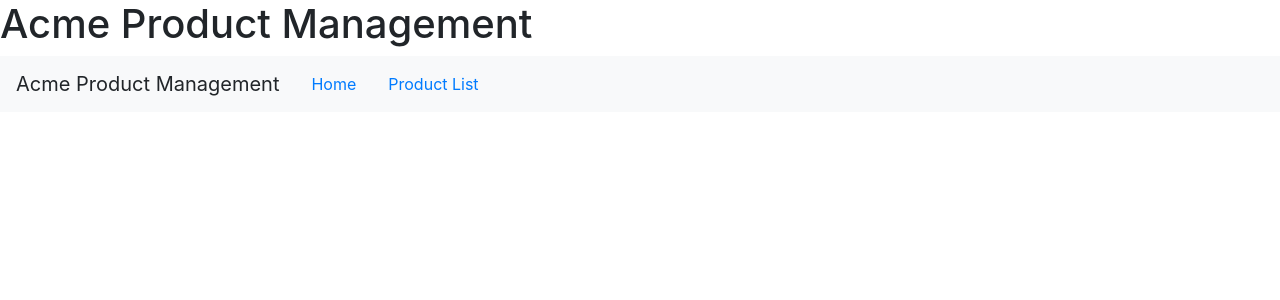
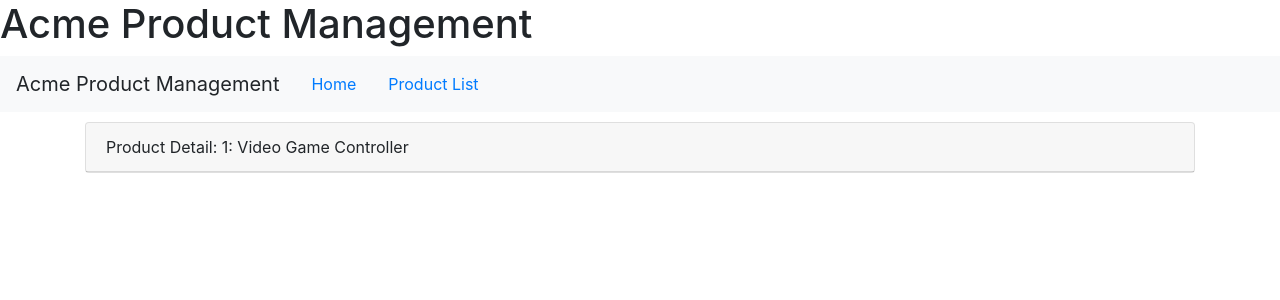
Before and after one commit to aliki212/AngularDK, an Angular app: page /products/1 in a window 1280 px wide. Shown: the top 300 px of the page. Built offline with nearby package versions, Linux system fonts and the light colour scheme.

Commit message:
12.3RouteParameter-B4 HTTP link-test for product?hardcoded to show the id in Title

```diff
--- a/src/app/app.module.ts
+++ b/src/app/app.module.ts
@@ -29,7 +29,7 @@ import { WelcomeComponent } from './home/welcome.component';
       { path: 'products', component: ProductListComponent },
       { path: 'products/:id', component: ProductDetailComponent },
       { path: 'welcome', component: WelcomeComponent },
-      { path: '', redirectTo: 'weclome', pathMatch: 'full' }
+      { path: '', redirectTo: 'welcome', pathMatch: 'full' }
     ])
   ],
   bootstrap: [AppComponent]
--- a/src/app/products/product-detail.component.ts
+++ b/src/app/products/product-detail.component.ts
@@ -1,5 +1,6 @@
 import { Component, OnInit } from '@angular/core';
 import { IProduct } from './product';
+import { ActivatedRoute } from '@angular/router';
 
 @Component({
   // selector: 'pm-product-detail',
@@ -9,9 +10,24 @@ import { IProduct } from './product';
 export class ProductDetailComponent implements OnInit {
   pageTitle: string = "Product Detail";
   product: IProduct;
-  constructor() { }
+  constructor(private route: ActivatedRoute) {
+    //console.log(this.route.snapshot.paramMap.get('id'));
+  }
+
 
   ngOnInit(): void {
+    let id = +this.route.snapshot.paramMap.get('id');
+    this.pageTitle += `: ${id}`;
+    this.product = {
+      "productId": id,
+      "productName": "Video Game Controller",
+      "productCode": "GMG-0042",
+      "releaseDate": "October 15, 2018",
+      "description": "Standard two-button video game controller",
+      "price": 35.95,
+      "starRating": 4.6,
+      "imageUrl": "assets/images/xbox-controller.png"
+    }
   }
 
 }
--- a/src/app/products/product-list.component.html
+++ b/src/app/products/product-list.component.html
@@ -46,7 +46,7 @@
                  [style.width.px]='imageWidth'
                  [style.margin.px]='imageMargin'>
           </td>
-          <td>{{p.productName}}</td>
+          <td><a [routerLink]="['/products', p.productId]">{{p.productName}}</a></td>
           <td>{{p.productCode | uppercase | convertToSpace :'-' }}</td>
           <td>{{p.releaseDate}}</td>
           <td>{{p.price | currency : 'EUR' : true  }}</td>
```
